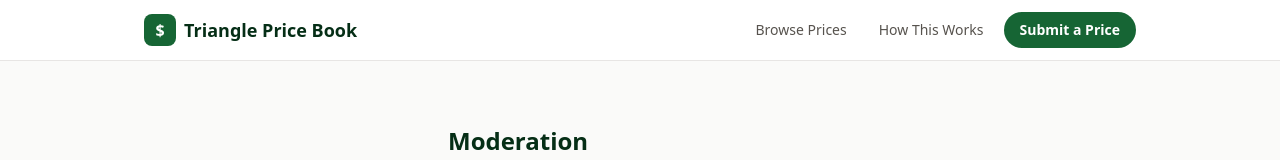
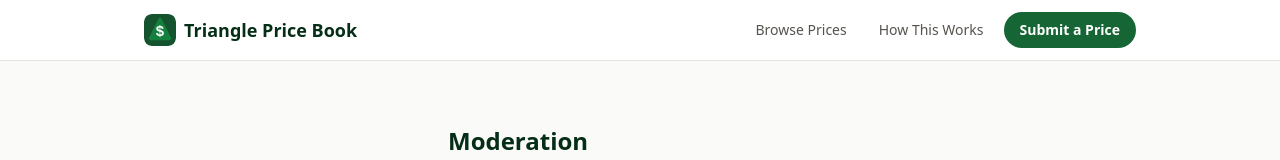
Before and after one commit to AlekGit8/triangle-price-book, a Next.js app: page /admin in a window 1280 px wide. Shown: the top 160 px of the page. Built offline with nearby package versions, Linux system fonts and the light colour scheme.

Commit message:
New logo: triangle price-tag mark in site header

```diff
--- a/components/SiteHeader.tsx
+++ b/components/SiteHeader.tsx
@@ -1,4 +1,5 @@
 import Link from "next/link";
+import Image from "next/image";
 import { siteConfig } from "@/lib/site-config";
 
 const nav = [
@@ -12,9 +13,13 @@ export default function SiteHeader() {
     <header className="border-b border-stone-200 bg-white/90 backdrop-blur sticky top-0 z-10">
       <div className="mx-auto max-w-5xl px-4 py-3 flex items-center justify-between gap-4">
         <Link href="/" className="flex items-center gap-2 shrink-0">
-          <span className="inline-flex h-8 w-8 items-center justify-center rounded-lg bg-brand-700 text-white font-bold">
-            $
-          </span>
+          <Image
+            src="/logo.svg"
+            alt="Triangle Price Book logo"
+            width={32}
+            height={32}
+            className="rounded-lg"
+          />
           <span className="font-bold text-brand-900 text-lg leading-tight">
             {siteConfig.siteName}
           </span>
```
Also changed, not shown: public/logo.svg (added).
